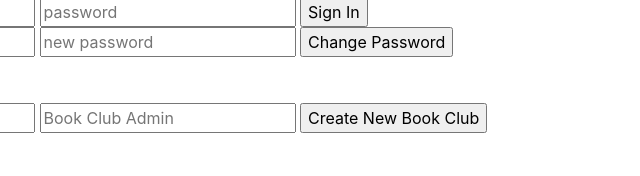
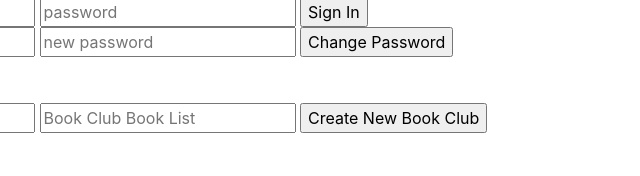
Before and after one commit to hansenmason/HansenBookClub-client, a website built with webpack: page index.html in a window 1280 px wide. Shown: the part 97-273 px from the top of the page, 221-861 px from the left. Built offline with nearby package versions, Linux system fonts and the light colour scheme.

Commit message:
Add booklist field to enter book list when creating book club

```diff
--- a/index.html
+++ b/index.html
@@ -39,7 +39,7 @@
         <p>
           <form id="create-book-club-form">
             <input name="book_club[name]" type="text" placeholder="Book Club Name">
-            <input name="book_club[admin]" type="text" placeholder="Book Club Admin">
+            <input name="book_club[booklist]" type="text" placeholder="Book Club Book List">
             <input type="submit" value="Create New Book Club">
           </form>
           <form id="get-book-club-list-form">
```
